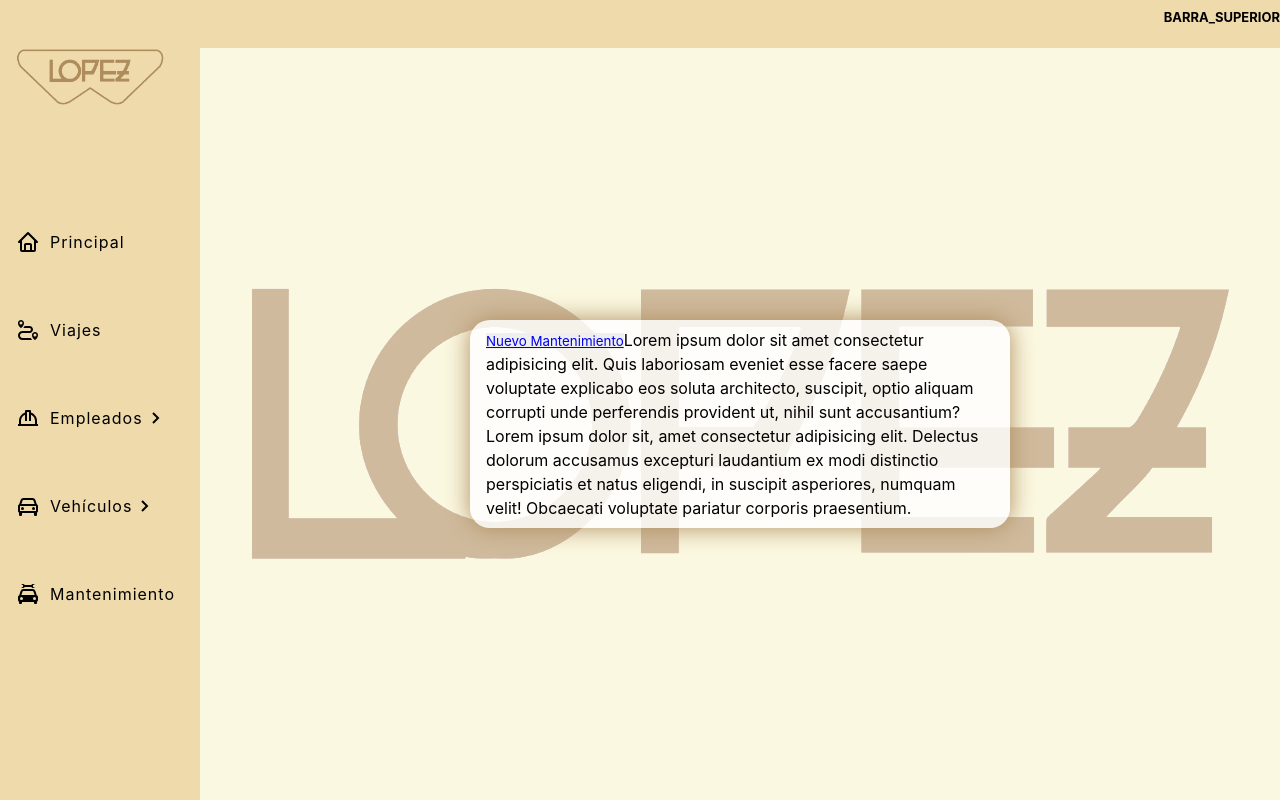
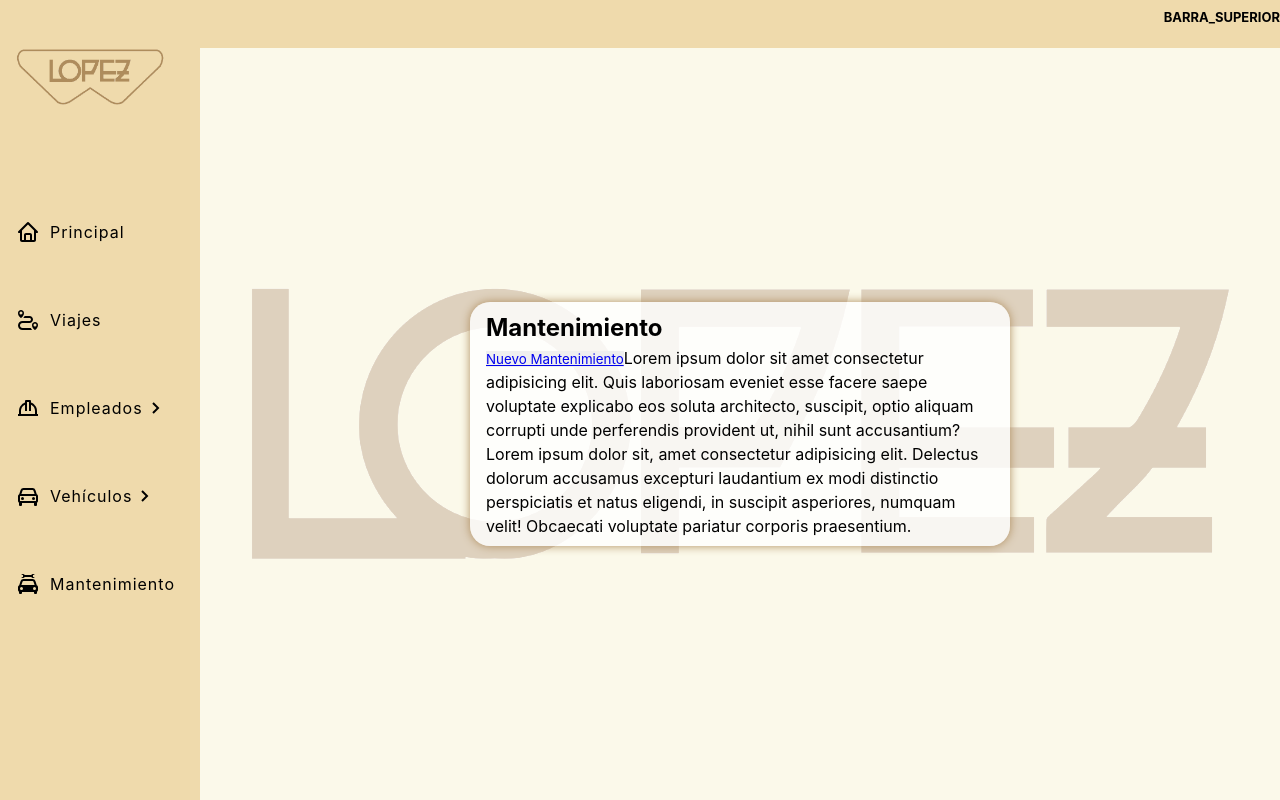
Before and after one commit to gnragazzi/lopez_repuestos, a React (Vite) app in the folder cliente/: page /mantenimiento in a window 1280 px wide. Built offline with nearby package versions, Linux system fonts and the light colour scheme.

Commit message:
modifique la lista de la barra de navegacion para que no desborde

```diff
--- a/cliente/src/assets/data.jsx
+++ b/cliente/src/assets/data.jsx
@@ -23,7 +23,7 @@ export const categorias = [
     {
       nombre: "vehículos",
       img: icono_vehiculos,
-      subcategorias: ["camiones","semi remolques"]
+      subcategorias: ["camiones","semiRemolques"]
     },
     {
       nombre: "mantenimiento",
--- a/cliente/src/index.css
+++ b/cliente/src/index.css
@@ -100,23 +100,19 @@ header{
 
 nav{
   grid-area: nav;
-
+  min-width: 200px;
 }
 
 .div__lateral {
-  min-width: auto;
-  min-width: 200px;
   max-width: 200px; /*Se tiene que corresponder con el nav*/
   display: flex;
   flex-flow: column wrap;
   min-height: 100%;
   background-color: var(--fondo-barra-lateral);
-  overflow-x: auto;
   justify-content: start;
   align-items: start;
-  gap:90px 0;
+  gap:80px 0;
 }
-
 
 .div__lateral ul{
   order: 2;
@@ -262,7 +258,7 @@ main{
   width: 100%;
   top: 0;
   left: 0;
-  background-color: rgba(255, 255, 255, 0.4); /* Cambia el color y la opacidad aquí */
+  background-color: rgba(255, 255, 255, 0.6); /* Cambia el color y la opacidad aquí */
   pointer-events: none; /* Opcional: hace que el overlay no interfiera con clics en otros elementos */
   z-index: 20;
 }
@@ -285,20 +281,18 @@ main{
   flex-basis: auto;
   max-width: 50%;
   background-color: rgba(255,255,255,0.8);
-  box-shadow: 0 0 25px  var(--color-de-seleccion-nav);
+  box-shadow: 0 0 10px  var(--fondo-borde-logo);
   border-radius: 20px;
   padding: 0.5rem 1rem;
 }
 
 
-/*Coloco el display none porque no quiero que se muestre el h2 pero si quiero que el navegador lo vea.*/
-.title__Casos{
-  display: none;
-}
 
 
 
-/*
+
+
+
 
 .formulario{
   position: absolute;
@@ -346,7 +340,7 @@ fieldset{
   border: 1px solid pink;
 }
 
-*/
+
 
 /*
 ESTA ES UNA IDEA DE COMO TRABAJAR CON MODO OSCURO/CLARO
```
